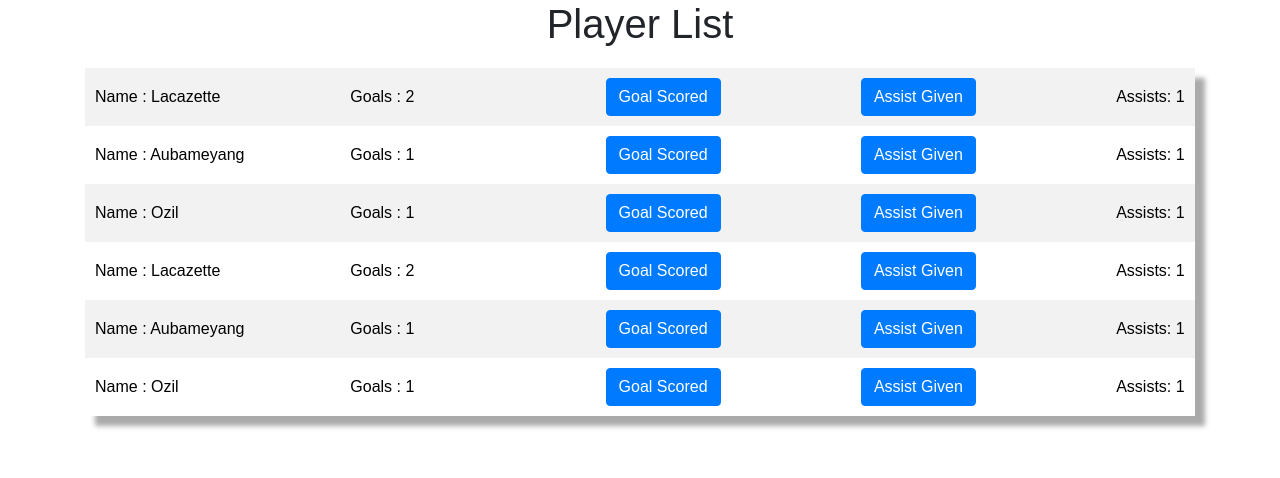
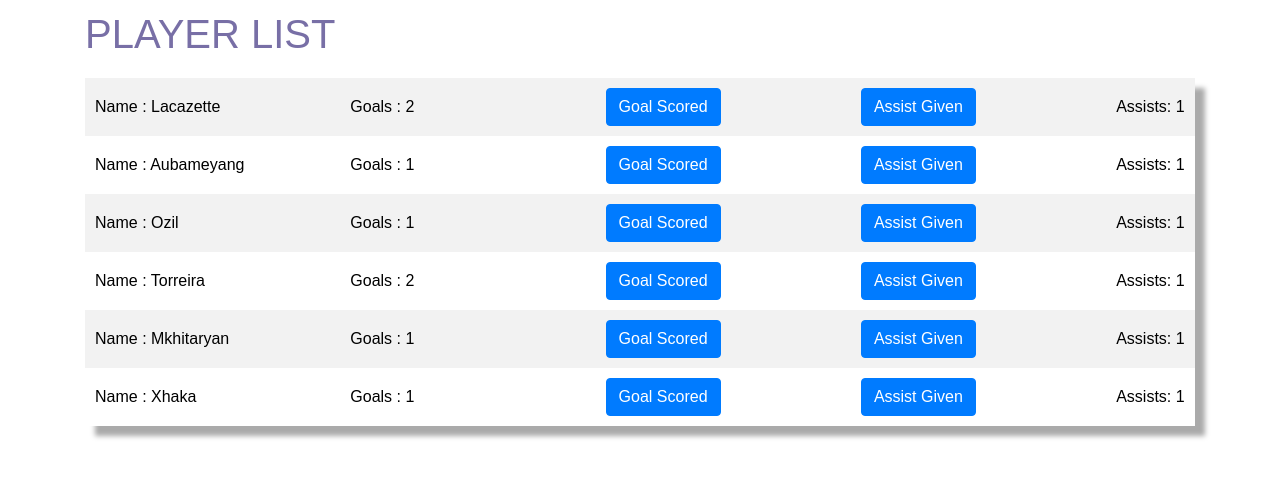
Before and after one commit to kunalp726/ReactJs, a React (Create React App) app: page / in a window 1280 px wide. Shown: the top 478 px of the page. Built offline with nearby package versions, Linux system fonts and the light colour scheme.

Commit message:
changes made

```diff
--- a/src/App.css
+++ b/src/App.css
@@ -1,3 +1,6 @@
+body{
+
+}
 .App {
   text-align: center;
 }
@@ -30,7 +33,7 @@ tr:nth-child(odd){
   background-color: #f2f2f2
 }
 tr:hover{
-  background-color: blue;
+  background-color: #b2bec3;
   color: white
 }
 tr:hover td{
@@ -53,6 +56,12 @@ table{
 
   width: 28%;
 }
+.App h1{
+  text-transform: uppercase;
+  text-align: left;
+  margin-top: 10px;
+  color: #786fa6;
+}
 
 @keyframes App-logo-spin {
   from { transform: rotate(0deg); }
--- a/src/users/Users.js
+++ b/src/users/Users.js
@@ -8,9 +8,9 @@ state={
     {name:"Lacazette",goals:2,assist:1},
     {name:"Aubameyang",goals:1,assist:1},
     {name:"Ozil",goals:1,assist:1},
-    {name:"Lacazette",goals:2,assist:1},
-    {name:"Aubameyang",goals:1,assist:1},
-    {name:"Ozil",goals:1,assist:1}
+    {name:"Torreira",goals:2,assist:1},
+    {name:"Mkhitaryan",goals:1,assist:1},
+    {name:"Xhaka",goals:1,assist:1}
   ],
   title:"Player List"
 }
```
